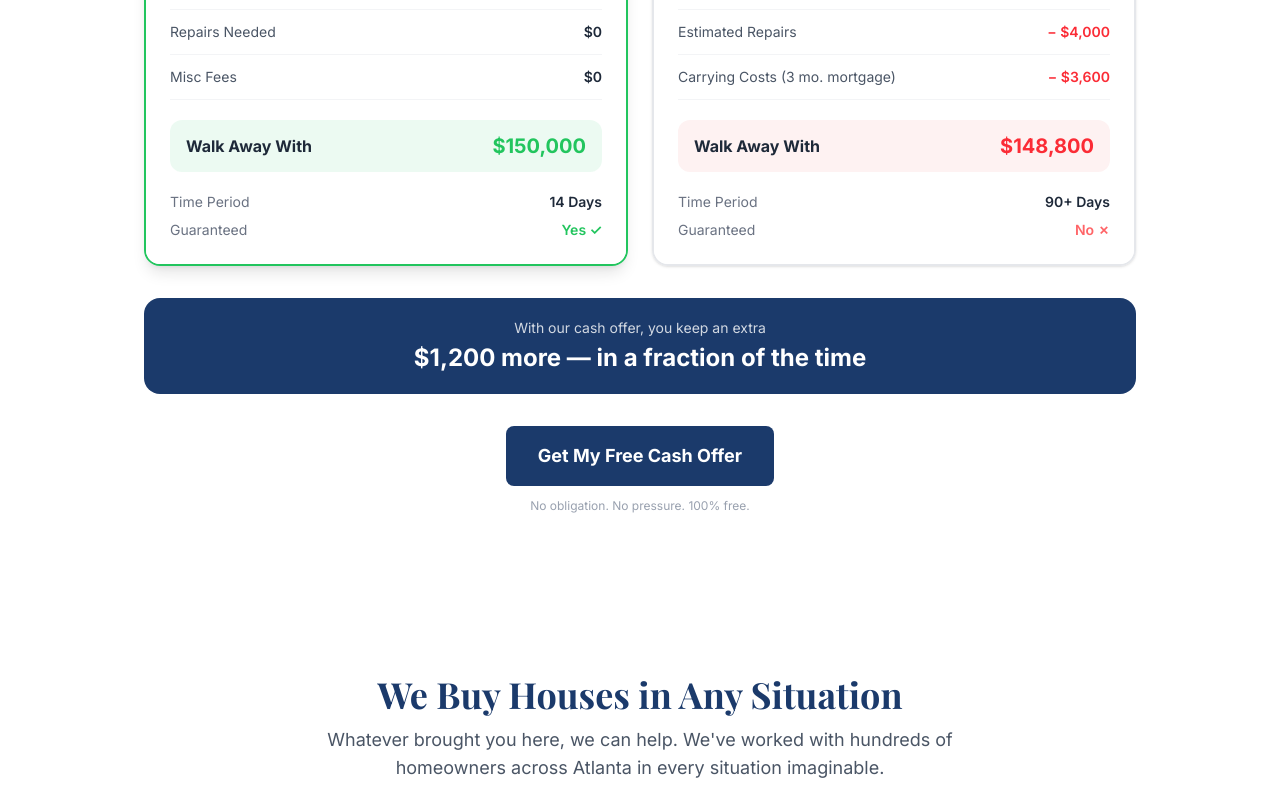
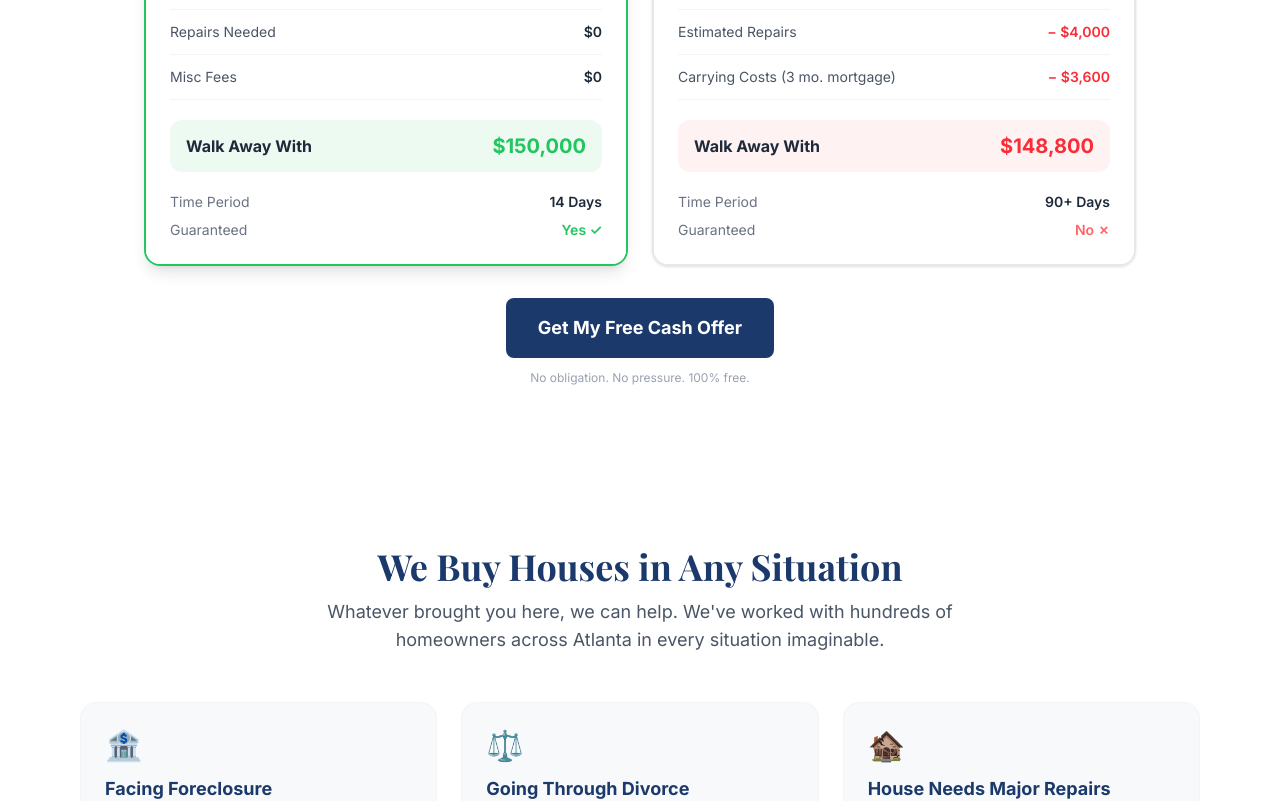
Before and after one commit to chandlersaine/shaw-family-homes, a Next.js app: page / in a window 1280 px wide. Shown: the part 1958-2759 px from the top of the page. Built offline with nearby package versions, Linux system fonts and the light colour scheme; a web font is replaced by a local one.

Commit message:
Remove you-keep-more callout from comparison section

```diff
--- a/components/BenefitsTable.tsx
+++ b/components/BenefitsTable.tsx
@@ -152,19 +152,6 @@ export default function BenefitsTable() {
           </div>
         </div>
 
-        {/* You keep more callout */}
-        {youKeepMore > 0 && (
-          <div
-            className="text-center rounded-2xl py-5 px-6 mb-8"
-            style={{ backgroundColor: siteConfig.colors.primary }}
-          >
-            <p className="text-white/80 text-sm mb-1">With our cash offer, you keep an extra</p>
-            <p className="text-white font-bold text-2xl">
-              {fmt(youKeepMore)} more — in a fraction of the time
-            </p>
-          </div>
-        )}
-
         {/* CTA */}
         <div className="text-center">
           <a
```
